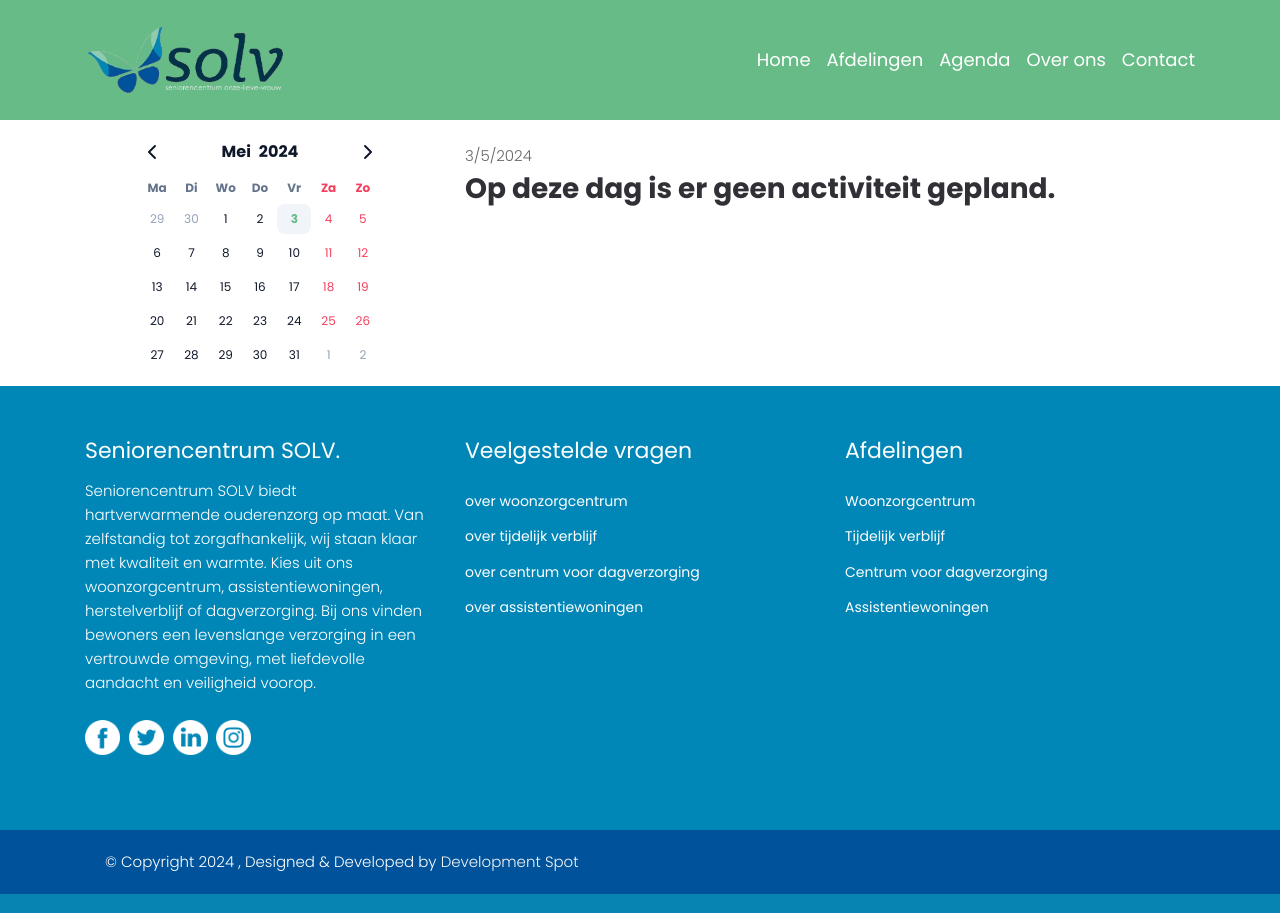
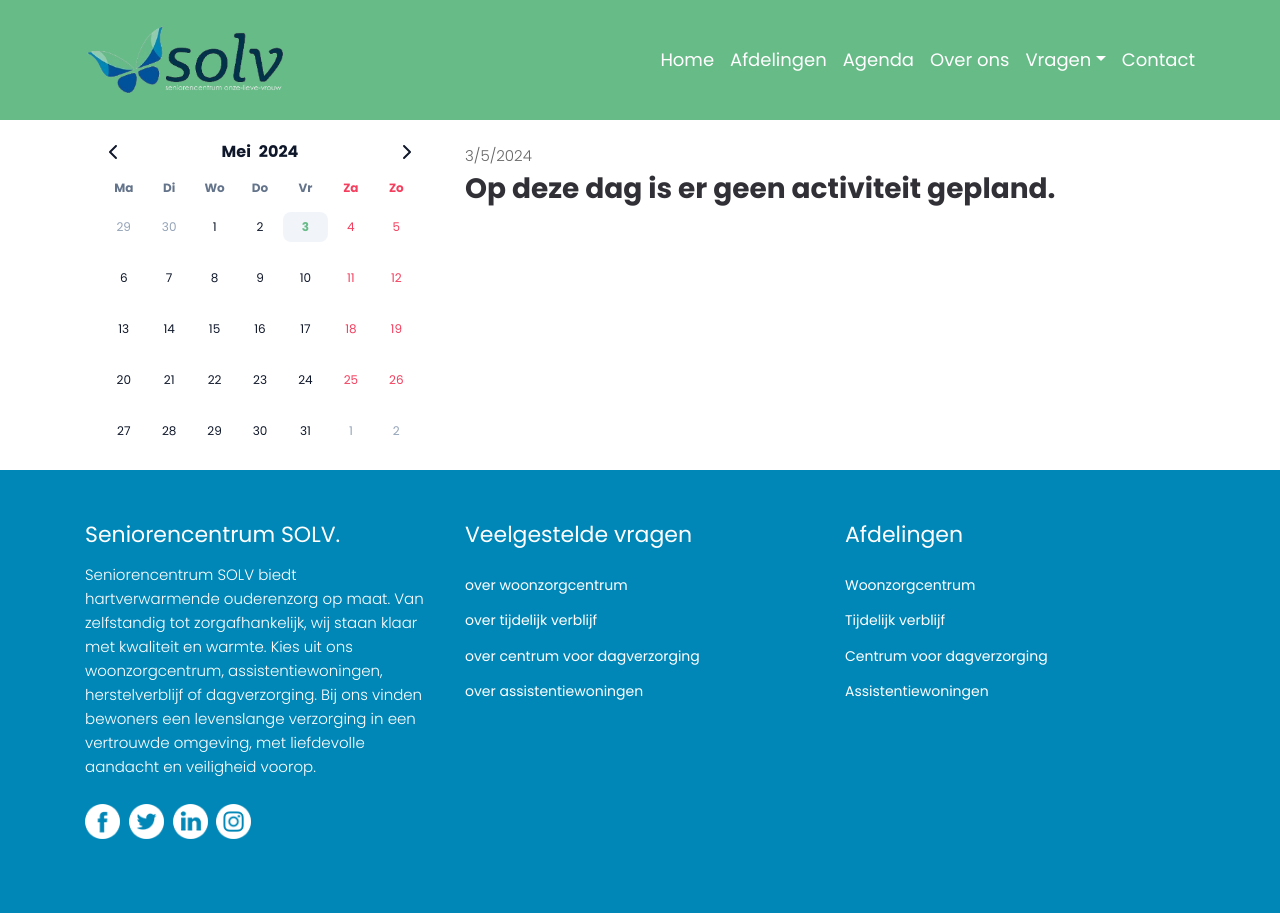
Before and after one commit to tm-robbedecroo/seniorencentrum-OLV, a PHP site: page /view/agenda.php in a window 1280 px wide. Shown: the top 913 px of the page. Run offline with PHP 8.4, Linux system fonts and the light colour scheme; data that the repository does not hold is empty; some libraries are stand-ins or nearby versions.

Commit message:
dropdown toegevoegd

```diff
--- a/view/css/style.css
+++ b/view/css/style.css
@@ -1038,7 +1038,7 @@ button {
      }
 }
 
-.nav-item {
+.nav-link {
      color: white !important;
      font-size: 18px;
      padding: 0 !important;
@@ -1058,6 +1058,11 @@ button {
 
 .mobile {
      display: none;
+}
+
+.vanilla-calendar {
+     min-width: 350px;
+     height: 350px !important;
 }
 
 @media (max-width: 576px) {
@@ -1103,4 +1108,7 @@ button {
      .banner_title {
           font-size: 34px;
      }
+     .day-activity {
+          text-align: center;
+     }
 }
--- a/view/includes/header.php
+++ b/view/includes/header.php
@@ -21,6 +21,7 @@
     <link rel="stylesheet" href="css/bootstrap-icons.min.css">
     <!-- JAVASCRIPT LIBRARIES -->
     <script src="js/jquery-3.7.1.js"></script>
+    <script src="https://cdnjs.cloudflare.com/ajax/libs/popper.js/1.11.0/umd/popper.min.js" integrity="sha384-b/U6ypiBEHpOf/4+1nzFpr53nxSS+GLCkfwBdFNTxtclqqenISfwAzpKaMNFNmj4" crossorigin="anonymous"></script>
     <script src="js/bootstrap.bundle.min.js"></script>
     <script src="js/vanilla-calendar.min.js"></script>
     <script src="js/aos.js"></script>
--- a/view/includes/navigation.php
+++ b/view/includes/navigation.php
@@ -6,13 +6,21 @@
             <span class="navbar-toggler-icon"></span>
         </button>
         <div class="collapse navbar-collapse" id="nav-items-collapse">
-            <div class="navbar-nav">
-                <a class="nav-item nav-link hover-underline-animation active" href="index.php">Home</a>
-                <a class="nav-item nav-link hover-underline-animation" href="afdelingen.php">Afdelingen</a>
-                <a class="nav-item nav-link hover-underline-animation" href="agenda.php">Agenda</a>
-                <a class="nav-item nav-link hover-underline-animation" href="overons.php">Over ons</a>
-                <a class="nav-item nav-link hover-underline-animation" href="contact.php">Contact</a>
-            </div>
+            <ul class="navbar-nav">
+                <li class="nav-item"><a class="nav-link hover-underline-animation" href="index.php">Home</a></li>
+                <li class="nav-item"><a class="nav-link hover-underline-animation" href="afdelingen.php">Afdelingen</a></li>
+                <li class="nav-item"><a class="nav-link hover-underline-animation" href="agenda.php">Agenda</a></li>
+                <li class="nav-item"><a class="nav-link hover-underline-animation" href="overons.php">Over ons</a></li>
+                <li class="nav-item dropdown">
+                    <a class="nav-link dropdown-toggle" href="#" id="dropdown-items" data-bs-toggle="dropdown" aria-haspopup="true" aria-expanded="false">Vragen</a>
+                    <div class="dropdown-menu dropdown-menu-left" aria-labelledby="dropdown-items">
+                        <a class="dropdown-item" href="vragen.php">Algemeen</a>
+                        <a class="dropdown-item" href="vragen-assistentie.php">Assistentie</a>
+                        <a class="dropdown-item" href="vragen-dagverblijf.php">Dagverblijf</a>
+                    </div>
+                </li>
+                <li class="nav-item"><a class="nav-link hover-underline-animation" href="contact.php">Contact</a></li>
+            </ul>
         </div>
     </div>
 </nav>
```
